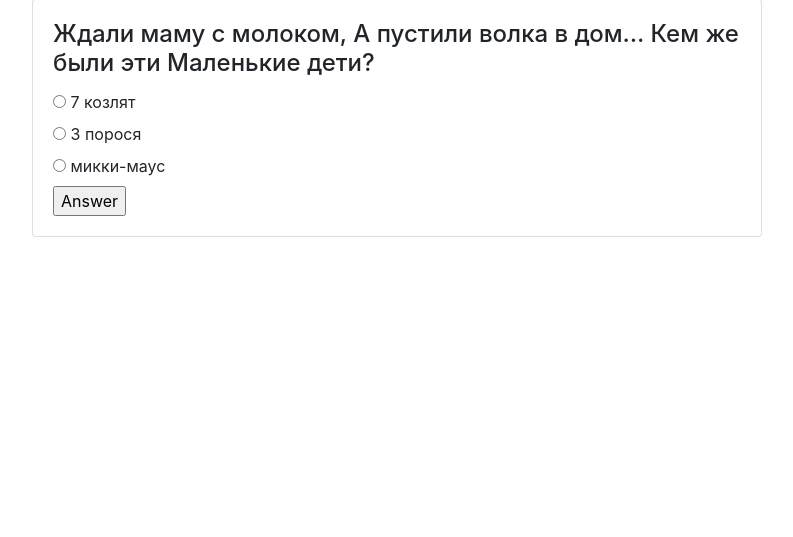
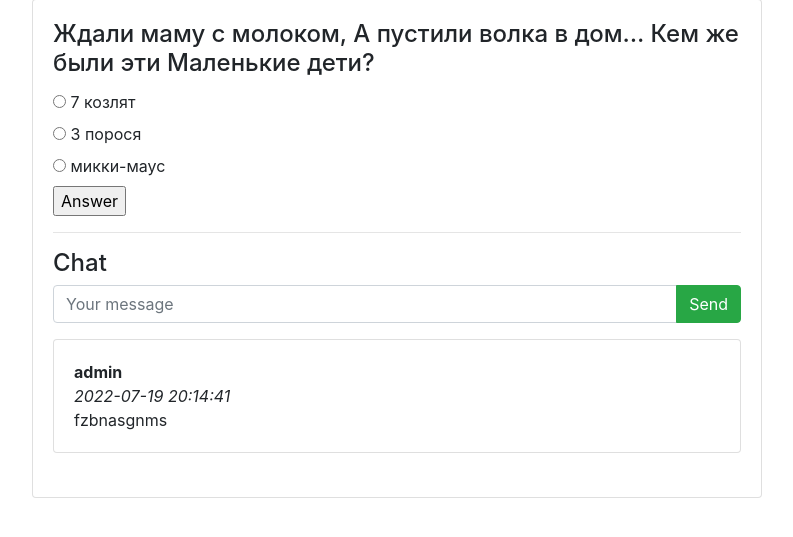
Before and after one commit to AndreiKazakov1/djangoProject, a Django app: page /riddles/1/ in a window 1280 px wide. Shown: the part 130-667 px from the top of the page, without its empty margins (243-1036 px from the left). Run offline with Django 4.2, Linux system fonts and the light colour scheme; a user stored in the database is signed in; data comes from the database, SQL or seed files in the repository; both versions use the stored data as it was after the commit; some libraries are stand-ins or nearby versions.

Commit message:
more changes lab_7

```diff
--- a/riddles/admin.py
+++ b/riddles/admin.py
@@ -2,6 +2,8 @@ from django.contrib import admin
 
 # Register your models here.
 from .models import Option, Riddle
+from .models import Message
 
 admin.site.register(Riddle)
 admin.site.register(Option)
+admin.site.register(Message)
--- a/riddles/models.py
+++ b/riddles/models.py
@@ -1,4 +1,9 @@
 from django.db import models
+from django.contrib.auth.models import User
+# тип "временнАя зона" для получения текущего времени
+from django.utils import timezone
+
+
 
 class Riddle(models.Model):
     riddle_text = models.CharField(max_length=255)
@@ -8,3 +13,17 @@ class Option(models.Model):
     riddle = models.ForeignKey(Riddle, on_delete=models.CASCADE)
     text = models.CharField(max_length=255)
     correct = models.BooleanField(default=False)
+
+
+class Message(models.Model):
+    chat = models.ForeignKey(
+        Riddle,
+        verbose_name='Чат под загадкой',
+        on_delete=models.CASCADE)
+    author = models.ForeignKey(
+        User,
+        verbose_name='Пользователь', on_delete=models.CASCADE)
+    message = models.TextField('Сообщение')
+    pub_date = models.DateTimeField(
+        'Дата сообщения',
+        default=timezone.now)
--- a/riddles/urls.py
+++ b/riddles/urls.py
@@ -11,5 +11,12 @@ urlpatterns = [
     re_path(r'^login/$', views.LoginFormView.as_view()),
     re_path(r'^logout/$', views.LogoutView.as_view()),
     re_path(r'^password-change/', views.PasswordChangeView.as_view()),
+# отправка сообщения
+    re_path(r'^([0-9]+)/post/$', views.post, name='post'),
+# отправка списка сообщений
+    re_path(r'^([0-9]+)/msg_list/$',
+        views.msg_list,
+        name='msg_list'),
+
 
 ]
--- a/riddles/views.py
+++ b/riddles/views.py
@@ -19,6 +19,13 @@ from django.http import HttpResponseRedirect
 from django.views.generic.base import View
 from django.contrib.auth import logout
 from django.contrib.auth.forms import PasswordChangeForm
+from .models import Message
+from datetime import datetime
+from django.http import JsonResponse
+import json
+
+
+
 
 app_url = "/riddles/"
 # главная страница со списком загадок
@@ -44,14 +51,22 @@ def detail(request, riddle_id):
     error_message = None
     if "error_message" in request.GET:
         error_message = request.GET["error_message"]
+
     return render(
         request,
         "answer.html",
         {
-            "riddle": get_object_or_404(Riddle, pk=riddle_id),
-            "error_message": error_message
+            "riddle": get_object_or_404(
+                Riddle, pk=riddle_id),
+            "error_message": error_message,
+            "latest_messages":
+                Message.objects
+                    .filter(chat_id=riddle_id)
+                    .order_by('-pub_date')[:5]
         }
     )
+
+
 # продолжение – на следующей странице
 # обработчик выбранного варианта ответа -
 # сам не отдает страниц, а только перенаправляет (redirect)
@@ -75,6 +90,38 @@ def answer(request, riddle_id):
                 '/riddles/'+str(riddle_id)+
                 '?error_message=Wrong Answer!',
             )
+
+def post(request, riddle_id):
+    msg = Message()
+    msg.author = request.user
+    msg.chat = get_object_or_404(Riddle, pk=riddle_id)
+    msg.message = request.POST['message']
+    msg.pub_date = datetime.now()
+    msg.save()
+    return HttpResponseRedirect(app_url+str(riddle_id))
+
+
+def msg_list(request, riddle_id):
+    # выбираем список сообщений
+    res = list(
+            Message.objects
+                # фильтруем по id загадки
+                .filter(chat_id=riddle_id)
+                # отбираем 5 самых свежих
+                .order_by('-pub_date')[:5]
+                # выбираем необходимые поля
+                .values('author__username',
+                        'pub_date',
+                        'message'
+                )
+            )
+    # конвертируем даты в строки - сами они не умеют
+    for r in res:
+        r['pub_date'] = \
+            r['pub_date'].strftime(
+                '%d.%m.%Y %H:%M:%S'
+            )
+    return JsonResponse(json.dumps(res), safe=False)
 
 
 
--- a/templates/answer.html
+++ b/templates/answer.html
@@ -18,4 +18,75 @@
     {% endfor %}
     <input type="submit" value="Answer"/>
 </form>
+<hr>
+<h4>Chat</h4>
+{% if user.is_authenticated %}
+    <form action="post/" method="post">
+    {% csrf_token %}
+    <div class="input-group mb-3">
+      <input type="text"
+             class="form-control"
+             placeholder="Your message"
+             name="message"/>
+      <div class="input-group-append">
+        <input class="btn btn-success"
+                type="submit"
+                value="Send"/>
+      </div>
+    </div>
+</form>
+{% endif %}
+<div id="history">
+    {% for message in latest_messages %}
+        <div class="card">
+        <div class="card-body">
+            <strong>
+                {{ message.author.username }}
+            </strong>
+            <br/>
+            <em>
+                {{ message.pub_date|date:'Y-m-d H:i:s' }}
+            </em>
+            <br/>
+            {{ message.message }}
+        </div>
+        </div>
+        <br/>
+    {% endfor %}
+</div>
+<script src="https://code.jquery.com/jquery-3.4.1.min.js">
+</script>
+<script>
+function send_msg_update_request(){
+    $.get("msg_list/",{},parse_msg_update_response);
+}
+function parse_msg_update_response(data, success){
+    //alert(data);
+    res = JSON.parse(data);
+    res_str = "";
+    for(i=0;i<res.length;i++){
+        // HTML-код вставляемых блоков с сообщениями
+        // скопирован выше - тот, что выводится
+        // при загрузке страницы
+        res_str += '<div class="card">\n' +
+            '        <div class="card-body">\n' +
+            '            <strong>\n' +
+            '                '+res[i].author__username+'\n' +
+            '            </strong>\n' +
+            '            <br/>\n' +
+            '            <em>\n' +
+            '                '+res[i].pub_date+'\n' +
+            '            </em>\n' +
+            '            <br/>\n' +
+            '            '+res[i].message+'\n' +
+            '        </div>\n' +
+            '        </div>\n' +
+            '        <br/>'
+    }
+    $("#history").html(res_str);
+}
+setInterval(send_msg_update_request, 5000);
+</script>
+
+
 {% endblock %}
```
Also changed, not shown: db.sqlite3.
